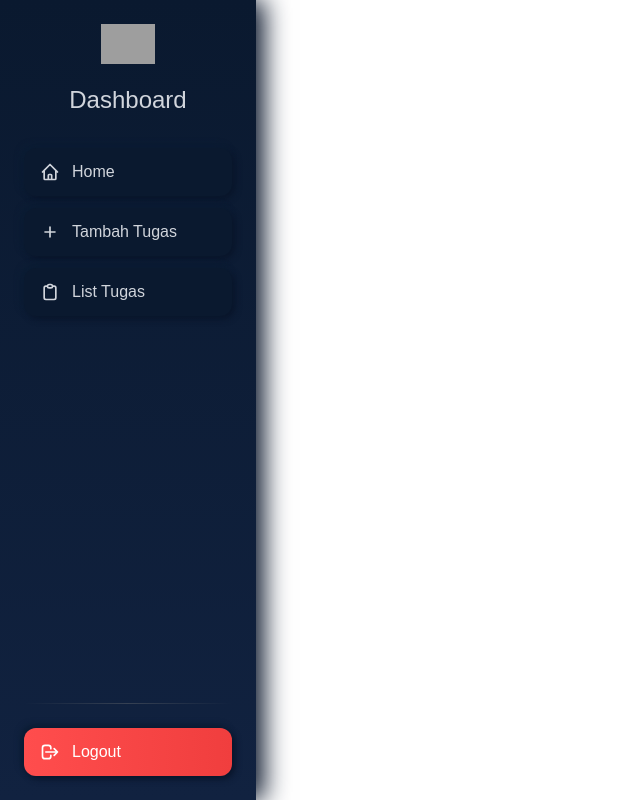
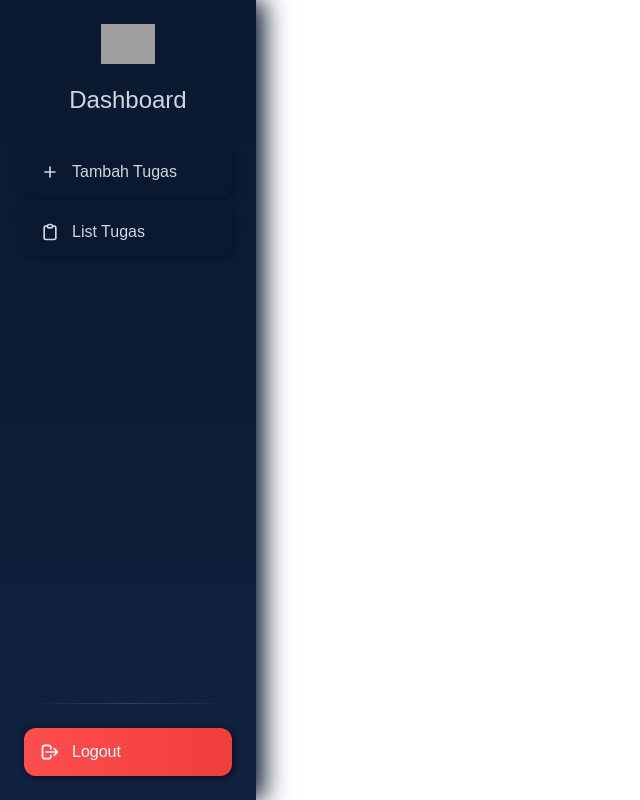
Before and after one commit to EdgarZyah/MyTugas, a Next.js app in the folder client/: page /components/sideBar in a window 1280 px wide. Shown: the whole page, without its empty margins (0-640 px from the left). Built offline with nearby package versions, Linux system fonts and the light colour scheme; grey boxes are pictures that could not be loaded.

Commit message:
remove home button

```diff
--- a/client/pages/components/sideBar.js
+++ b/client/pages/components/sideBar.js
@@ -30,27 +30,6 @@ export default function Sidebar({ onSelect, activeView }) {
           </div>
         </div>
         <div className="space-y-3">
-          <button
-            onClick={handleHome}
-            className="w-full text-left px-4 py-3 rounded-xl flex items-center bg-[#0a192f] text-gray-300 shadow-[3px_3px_6px_#09152a,-3px_-3px_6px_#0b1d34] hover:text-[#64ffda] transition-all"
-          >
-            <svg
-              xmlns="http://www.w3.org/2000/svg"
-              className="h-5 w-5 mr-3"
-              fill="none"
-              viewBox="0 0 24 24"
-              stroke="currentColor"
-            >
-              <path
-                strokeLinecap="round"
-                strokeLinejoin="round"
-                strokeWidth={2}
-                d="M3 12l2-2m0 0l7-7 7 7M5 10v10a1 1 0 001 1h3m10-11l2 2m-2-2v10a1 1 0 01-1 1h-3m-6 0a1 1 0 001-1v-4a1 1 0 011-1h2a1 1 0 011 1v4a1 1 0 001 1m-6 0h6"
-              />
-            </svg>
-            Home
-          </button>
-
           <button
             onClick={() => onSelect("add")}
             className={`w-full text-left px-4 py-3 rounded-xl flex items-center transition-all ${
@@ -128,7 +107,7 @@ export default function Sidebar({ onSelect, activeView }) {
         </div>
       </div>
 
-      {/* Modal */}
+      {/* Modal Logout */}
       {showLogoutModal && (
         <div className="fixed inset-0 bg-black bg-opacity-50 z-50 flex items-center justify-center">
           <div className="bg-[#0a192f] p-6 rounded-xl shadow-xl text-white w-full max-w-sm mx-auto animate-fade-in">
```
